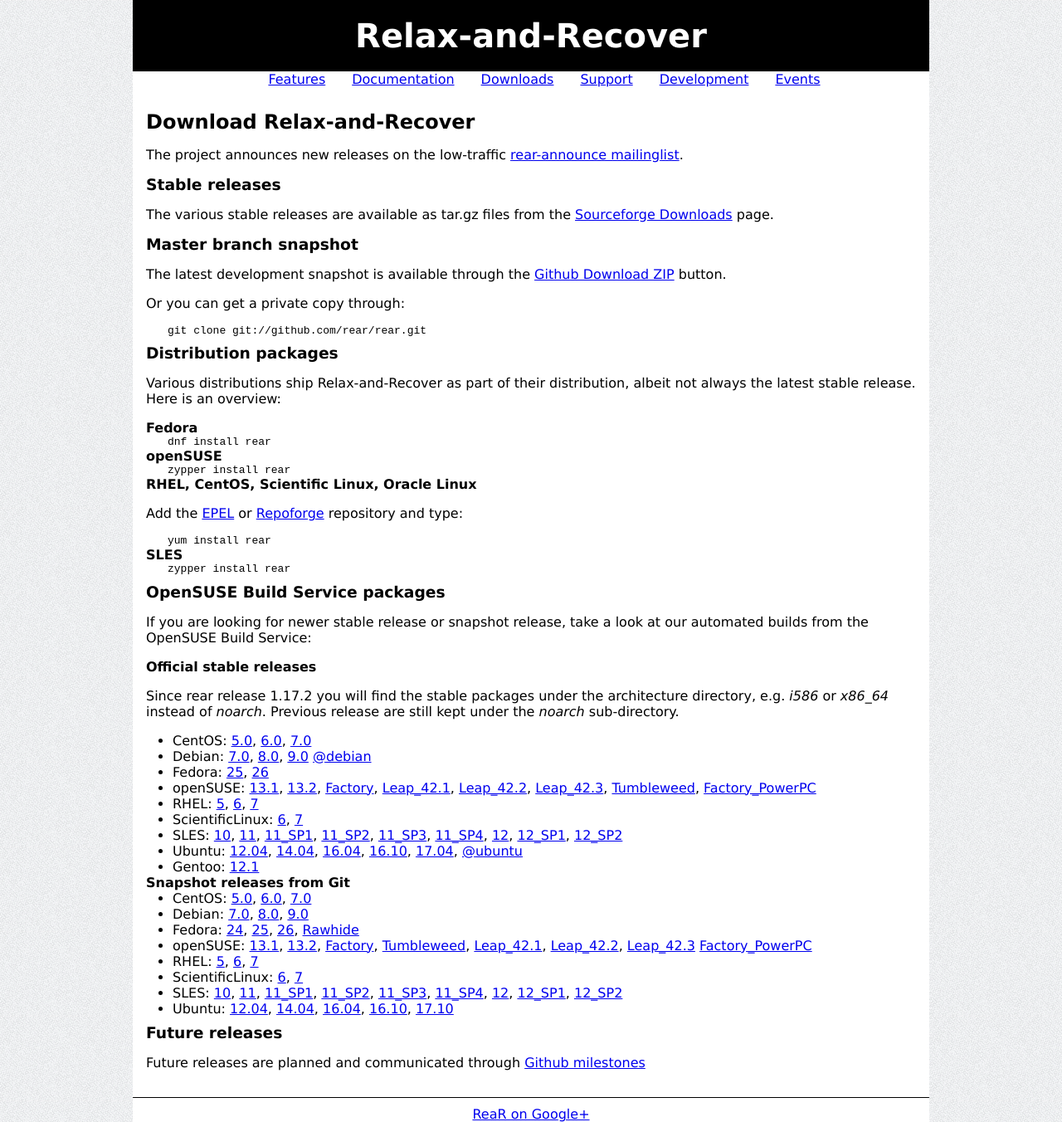
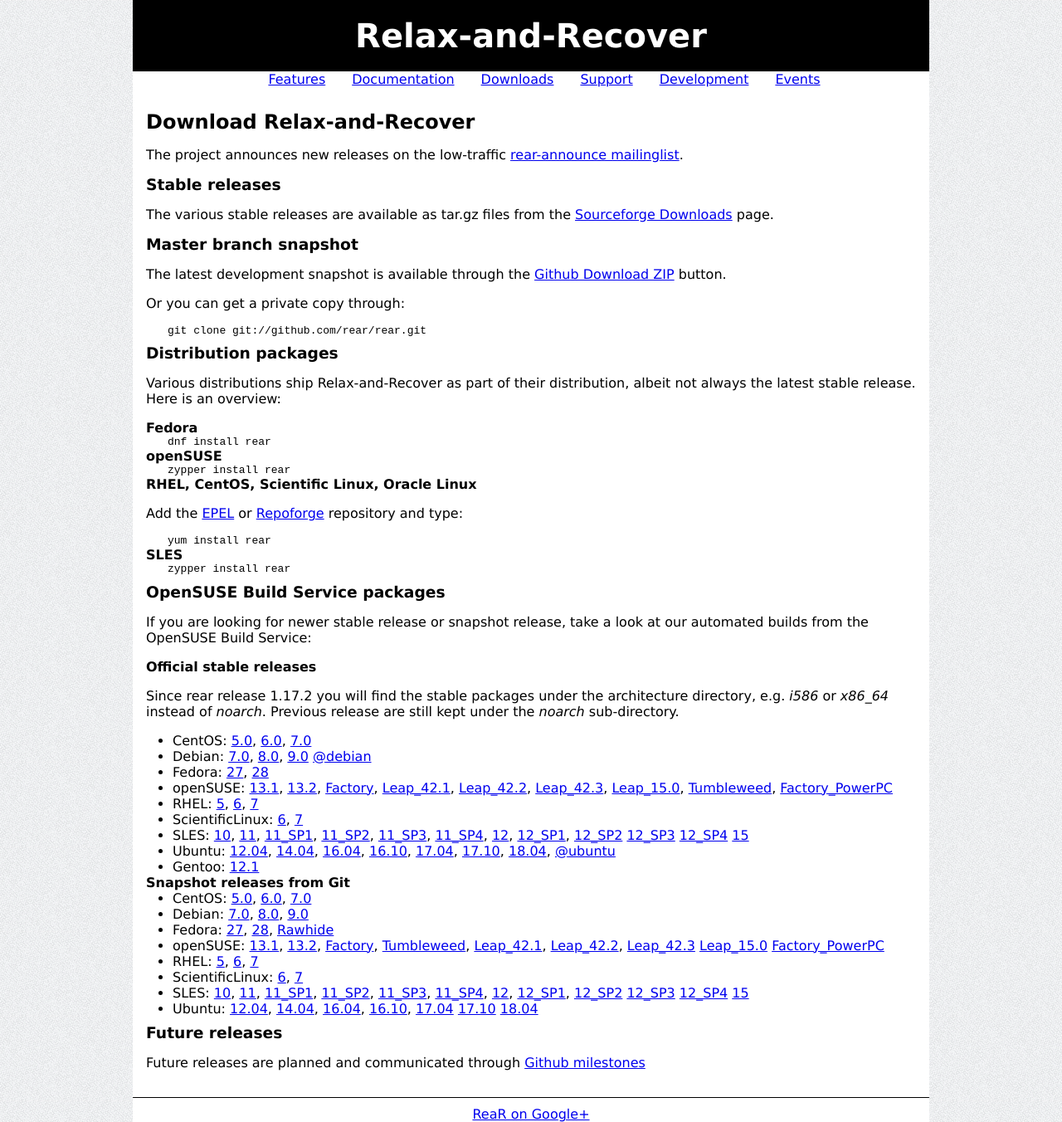
Before and after one commit to rear/rear.github.com, a Jekyll site: the page built from download/index.md, in a window 1280 px wide. Shown: the whole page at 83% size. Built offline with Jekyll 4.4.1, drawn with Linux system fonts in a browser that asks for light colours; comment, search, counter and statistics services are not loaded.

Commit message:
updating download page
Signed-off-by: Gratien D'haese <gratien.dhaese@gmail.com>

```diff
--- a/download/index.md
+++ b/download/index.md
@@ -61,8 +61,8 @@
     [9.0](http://download.opensuse.org/repositories/Archiving:/Backup:/Rear/Debian_9.0/)
     [@debian](https://tracker.debian.org/pkg/rear)
  * Fedora:
-    [25](http://download.opensuse.org/repositories/Archiving:/Backup:/Rear/Fedora_25/),
-    [26](http://download.opensuse.org/repositories/Archiving:/Backup:/Rear/Fedora_26/)
+    [27](http://download.opensuse.org/repositories/Archiving:/Backup:/Rear/Fedora_27/),
+    [28](http://download.opensuse.org/repositories/Archiving:/Backup:/Rear/Fedora_28/)
  * openSUSE:
     [13.1](http://download.opensuse.org/repositories/Archiving:/Backup:/Rear/openSUSE_13.1/),
     [13.2](http://download.opensuse.org/repositories/Archiving:/Backup:/Rear/openSUSE_13.2/),
@@ -70,6 +70,7 @@
     [Leap_42.1](http://download.opensuse.org/repositories/Archiving:/Backup:/Rear/openSUSE_Leap_42.1/),
     [Leap_42.2](http://download.opensuse.org/repositories/Archiving:/Backup:/Rear/openSUSE_Leap_42.2/),
     [Leap_42.3](http://download.opensuse.org/repositories/Archiving:/Backup:/Rear/openSUSE_Leap_42.3/),
+    [Leap_15.0](http://download.opensuse.org/repositories/Archiving:/Backup:/Rear/openSUSE_Leap_15.0/),
     [Tumbleweed](http://download.opensuse.org/repositories/Archiving:/Backup:/Rear/openSUSE_Tumbleweed/),
     [Factory_PowerPC](http://download.opensuse.org/repositories/Archiving:/Backup:/Rear:/Snapshot/openSUSE_Factory_PowerPC/)
  * RHEL:
@@ -89,12 +90,17 @@
     [12](http://download.opensuse.org/repositories/Archiving:/Backup:/Rear/SLE_12/),
     [12_SP1](http://download.opensuse.org/repositories/Archiving:/Backup:/Rear/SLE_12_SP1/),
     [12_SP2](http://download.opensuse.org/repositories/Archiving:/Backup:/Rear/SLE_12_SP2/)
+    [12_SP3](http://download.opensuse.org/repositories/Archiving:/Backup:/Rear/SLE_12_SP3/)
+    [12_SP4](http://download.opensuse.org/repositories/Archiving:/Backup:/Rear/SLE_12_SP4/)
+    [15](http://download.opensuse.org/repositories/Archiving:/Backup:/Rear/SLE_5/)
  * Ubuntu:
     [12.04](http://download.opensuse.org/repositories/Archiving:/Backup:/Rear/xUbuntu_12.04/),
     [14.04](http://download.opensuse.org/repositories/Archiving:/Backup:/Rear/xUbuntu_14.04/),
     [16.04](http://download.opensuse.org/repositories/Archiving:/Backup:/Rear/xUbuntu_16.04/),
     [16.10](http://download.opensuse.org/repositories/Archiving:/Backup:/Rear/xUbuntu_16.10/),
     [17.04](http://download.opensuse.org/repositories/Archiving:/Backup:/Rear/xUbuntu_17.04/),
+    [17.10](http://download.opensuse.org/repositories/Archiving:/Backup:/Rear/xUbuntu_17.10/),
+    [18.04](http://download.opensuse.org/repositories/Archiving:/Backup:/Rear/xUbuntu_18.04/),
     [@ubuntu](https://launchpad.net/ubuntu/+source/rear)
  * Gentoo:
     [12.1](https://packages.gentoo.org/package/app-backup/rear)
@@ -110,9 +116,8 @@
     [8.0](http://download.opensuse.org/repositories/Archiving:/Backup:/Rear:/Snapshot/Debian_8.0/amd64/),
     [9.0](http://download.opensuse.org/repositories/Archiving:/Backup:/Rear:/Snapshot/Debian_9.0/amd64/)
  * Fedora:
-    [24](http://download.opensuse.org/repositories/Archiving:/Backup:/Rear:/Snapshot/Fedora_24/),
-    [25](http://download.opensuse.org/repositories/Archiving:/Backup:/Rear:/Snapshot/Fedora_25/),
-    [26](http://download.opensuse.org/repositories/Archiving:/Backup:/Rear:/Snapshot/Fedora_26/),
+    [27](http://download.opensuse.org/repositories/Archiving:/Backup:/Rear:/Snapshot/Fedora_27/),
+    [28](http://download.opensuse.org/repositories/Archiving:/Backup:/Rear:/Snapshot/Fedora_28/),
     [Rawhide](http://download.opensuse.org/repositories/Archiving:/Backup:/Rear:/Snapshot/Fedora_Rawhide/)
  * openSUSE:
     [13.1](http://download.opensuse.org/repositories/Archiving:/Backup:/Rear:/Snapshot/openSUSE_13.1/),
@@ -122,6 +127,7 @@
     [Leap_42.1](http://download.opensuse.org/repositories/Archiving:/Backup:/Rear:/Snapshot/openSUSE_Leap_42.1/),
     [Leap_42.2](http://download.opensuse.org/repositories/Archiving:/Backup:/Rear:/Snapshot/openSUSE_Leap_42.2/),
     [Leap_42.3](http://download.opensuse.org/repositories/Archiving:/Backup:/Rear:/Snapshot/openSUSE_Leap_42.3/)
+    [Leap_15.0](http://download.opensuse.org/repositories/Archiving:/Backup:/Rear:/Snapshot/openSUSE_Leap_15.0/)
     [Factory_PowerPC](http://download.opensuse.org/repositories/Archiving:/Backup:/Rear:/Snapshot/openSUSE_Factory_PowerPC/)
  * RHEL:
     [5](http://download.opensuse.org/repositories/Archiving:/Backup:/Rear:/Snapshot/RedHat_RHEL-5/),
@@ -140,12 +146,17 @@
     [12](http://download.opensuse.org/repositories/Archiving:/Backup:/Rear:/Snapshot/SLE_12/),
     [12_SP1](http://download.opensuse.org/repositories/Archiving:/Backup:/Rear:/Snapshot/SLE_12_SP1/),
     [12_SP2](http://download.opensuse.org/repositories/Archiving:/Backup:/Rear:/Snapshot/SLE_12_SP2/)
+    [12_SP3](http://download.opensuse.org/repositories/Archiving:/Backup:/Rear:/Snapshot/SLE_12_SP3/)
+    [12_SP4](http://download.opensuse.org/repositories/Archiving:/Backup:/Rear:/Snapshot/SLE_12_SP4/)
+    [15](http://download.opensuse.org/repositories/Archiving:/Backup:/Rear:/Snapshot/SLE_15/)
  * Ubuntu:
     [12.04](http://download.opensuse.org/repositories/Archiving:/Backup:/Rear:/Snapshot/xUbuntu_12.04/amd64/),
     [14.04](http://download.opensuse.org/repositories/Archiving:/Backup:/Rear:/Snapshot/xUbuntu_14.04/amd64/),
     [16.04](http://download.opensuse.org/repositories/Archiving:/Backup:/Rear:/Snapshot/xUbuntu_16.04/amd64/),
     [16.10](http://download.opensuse.org/repositories/Archiving:/Backup:/Rear:/Snapshot/xUbuntu_16.10/amd64/),
-    [17.10](http://download.opensuse.org/repositories/Archiving:/Backup:/Rear:/Snapshot/xUbuntu_17.04/amd64/)
+    [17.04](http://download.opensuse.org/repositories/Archiving:/Backup:/Rear:/Snapshot/xUbuntu_17.04/amd64/)
+    [17.10](http://download.opensuse.org/repositories/Archiving:/Backup:/Rear:/Snapshot/xUbuntu_17.10/amd64/)
+    [18.04](http://download.opensuse.org/repositories/Archiving:/Backup:/Rear:/Snapshot/xUbuntu_18.04/amd64/)
 
 
 ### Future releases
```
